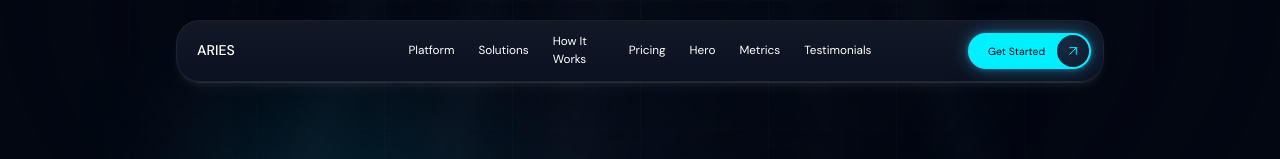
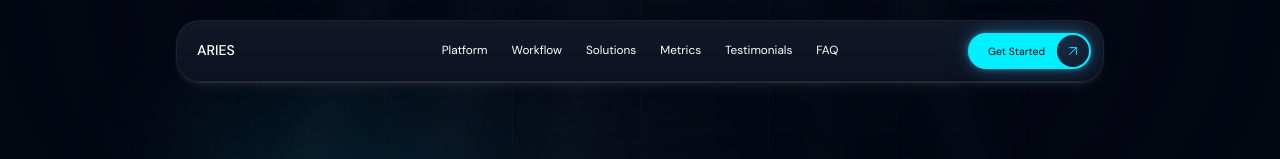
Before and after one commit to dmytro-webild/d2543a2e-dcb1-4276-b5be-bd9f1a804965, a React (Vite) app: page / in a window 1280 px wide. Shown: the top 159 px of the page. Built offline with nearby package versions, Linux system fonts and the light colour scheme; a web font is replaced by a local one.

Commit message:
Bob AI: Update the navigation and tab system to be more visually app

```diff
--- a/src/components/Layout.tsx
+++ b/src/components/Layout.tsx
@@ -7,35 +7,13 @@ import { StyleProvider } from "@/components/ui/StyleProvider";
 
 export default function Layout() {
   const navItems = [
-  {
-    "name": "Platform",
-    "href": "#platform"
-  },
-  {
-    "name": "Solutions",
-    "href": "#solutions"
-  },
-  {
-    "name": "How It Works",
-    "href": "#how"
-  },
-  {
-    "name": "Pricing",
-    "href": "#pricing"
-  },
-  {
-    "name": "Hero",
-    "href": "#hero"
-  },
-  {
-    "name": "Metrics",
-    "href": "#metrics"
-  },
-  {
-    "name": "Testimonials",
-    "href": "#testimonials"
-  }
-];
+    { name: "Platform", href: "#platform" },
+    { name: "Workflow", href: "#how-it-works" },
+    { name: "Solutions", href: "#solutions" },
+    { name: "Metrics", href: "#metrics" },
+    { name: "Testimonials", href: "#testimonials" },
+    { name: "FAQ", href: "#faq" }
+  ];
 
   return (
     <StyleProvider buttonVariant="expand" siteBackground="floatingGradient" heroBackground="lightRaysCenter">
```
